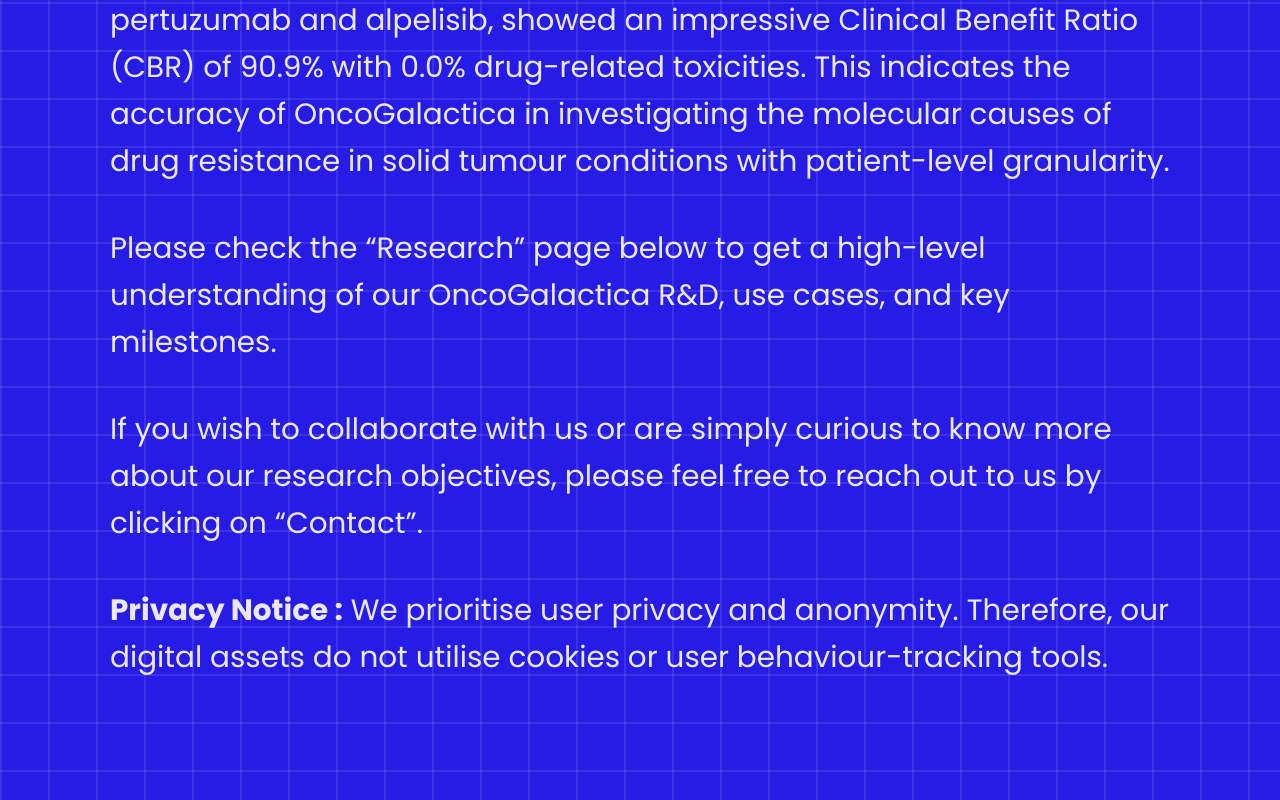
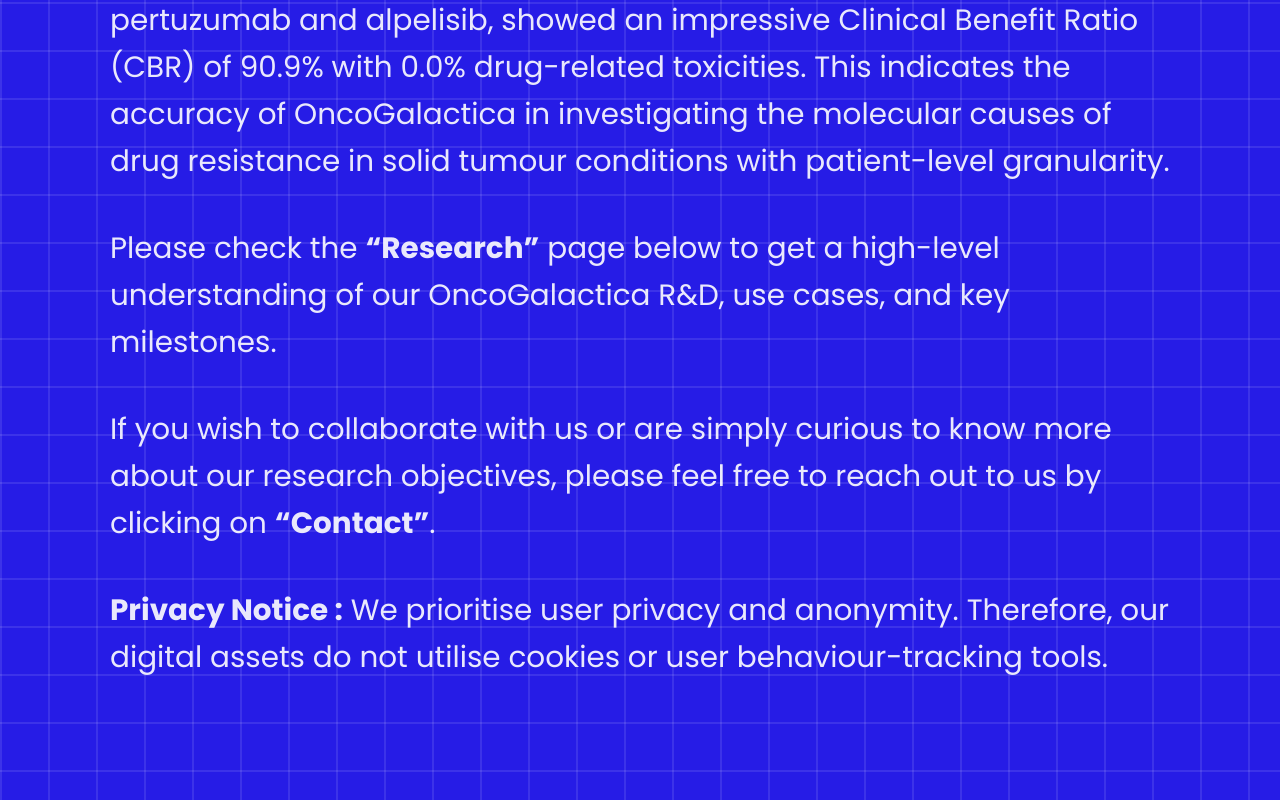
Before and after one commit to usamabinrafiq15/darwin, a React (Create React App) app: page / in a window 1280 px wide. Shown: the part 2014-2814 px from the top of the page. Built offline with nearby package versions, Linux system fonts and the light colour scheme.

Commit message:
added bolded text

```diff
--- a/src/pages/HeroSection/HeroSection.js
+++ b/src/pages/HeroSection/HeroSection.js
@@ -75,16 +75,16 @@ const HeroSection = () => {
             </div>
             <div className="d-flex justify-content-center">
               <p className="sub-content-text">
-                Please check the “Research” page below to get a high-level
-                understanding of our OncoGalactica R&D, use cases, and key
-                milestones.
+                Please check the <b>“Research”</b> page below to get a
+                high-level understanding of our OncoGalactica R&D, use cases,
+                and key milestones.
               </p>
             </div>
             <div className="d-flex justify-content-center">
               <p className="sub-content-text">
                 If you wish to collaborate with us or are simply curious to know
                 more about our research objectives, please feel free to reach
-                out to us by clicking on “Contact”.
+                out to us by clicking on <b>“Contact”</b>.
               </p>
             </div>
 
```
